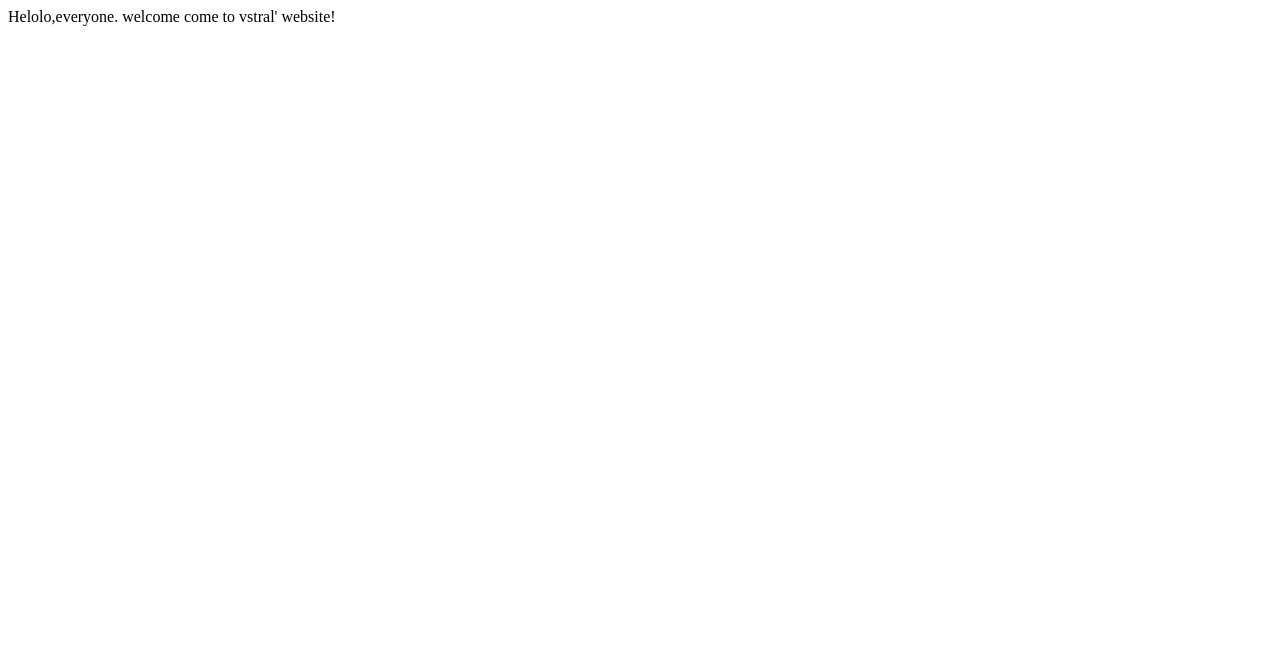
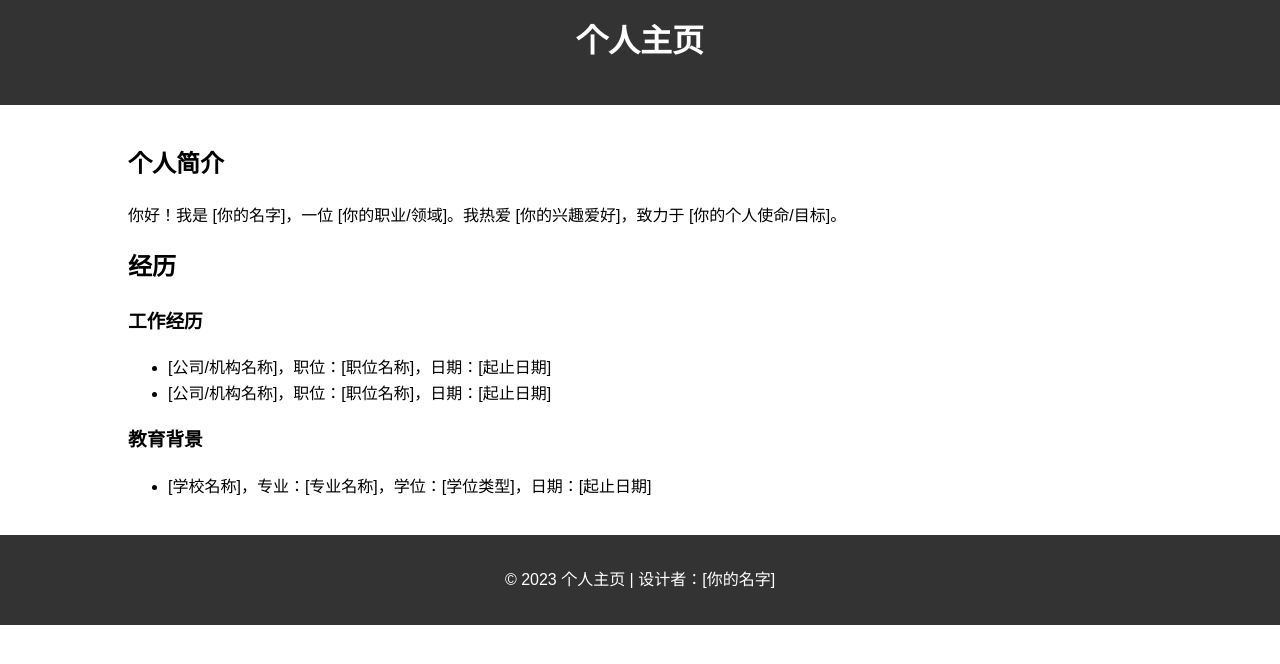
Before and after one commit to vstralcn/me, a plain HTML site: page index.html in a window 1280 px wide. Drawn offline with Linux system fonts and the light colour scheme.

Commit message:
Update index.html

```diff
--- a/index.html
+++ b/index.html
@@ -1,3 +1,65 @@
-<html>
-  Helolo,everyone. welcome come to vstral' website!
+<!DOCTYPE html>
+<html lang="en">
+<head>
+  <meta charset="UTF-8">
+  <title>个人主页</title>
+  <style>
+    /* 这里可以添加你的CSS样式 */
+    body {
+      font-family: Arial, sans-serif;
+      margin: 0;
+      padding: 0;
+      line-height: 1.6;
+    }
+    header, footer {
+      background-color: #333;
+      color: #fff;
+      text-align: center;
+      padding: 1rem 0;
+    }
+    .container {
+      width: 80%;
+      margin: 0 auto;
+      padding: 20px 0;
+    }
+    h1 {
+      margin-top: 0;
+    }
+    /* 可以继续添加其他样式 */
+  </style>
+</head>
+<body>
+
+  <header>
+    <h1>个人主页</h1>
+  </header>
+
+  <div class="container">
+    <section>
+      <h2>个人简介</h2>
+      <p>你好！我是 [你的名字]，一位 [你的职业/领域]。我热爱 [你的兴趣爱好]，致力于 [你的个人使命/目标]。</p>
+    </section>
+
+    <section>
+      <h2>经历</h2>
+      <h3>工作经历</h3>
+      <ul>
+        <li>[公司/机构名称]，职位：[职位名称]，日期：[起止日期]</li>
+        <li>[公司/机构名称]，职位：[职位名称]，日期：[起止日期]</li>
+      </ul>
+      <h3>教育背景</h3>
+      <ul>
+        <li>[学校名称]，专业：[专业名称]，学位：[学位类型]，日期：[起止日期]</li>
+      </ul>
+    </section>
+
+    <!-- 添加其他部分，如作品展示、技能展示、联系方式等 -->
+
+  </div>
+
+  <footer>
+    <p>&copy; 2023 个人主页 | 设计者：[你的名字]</p>
+  </footer>
+
+</body>
 </html>
```
